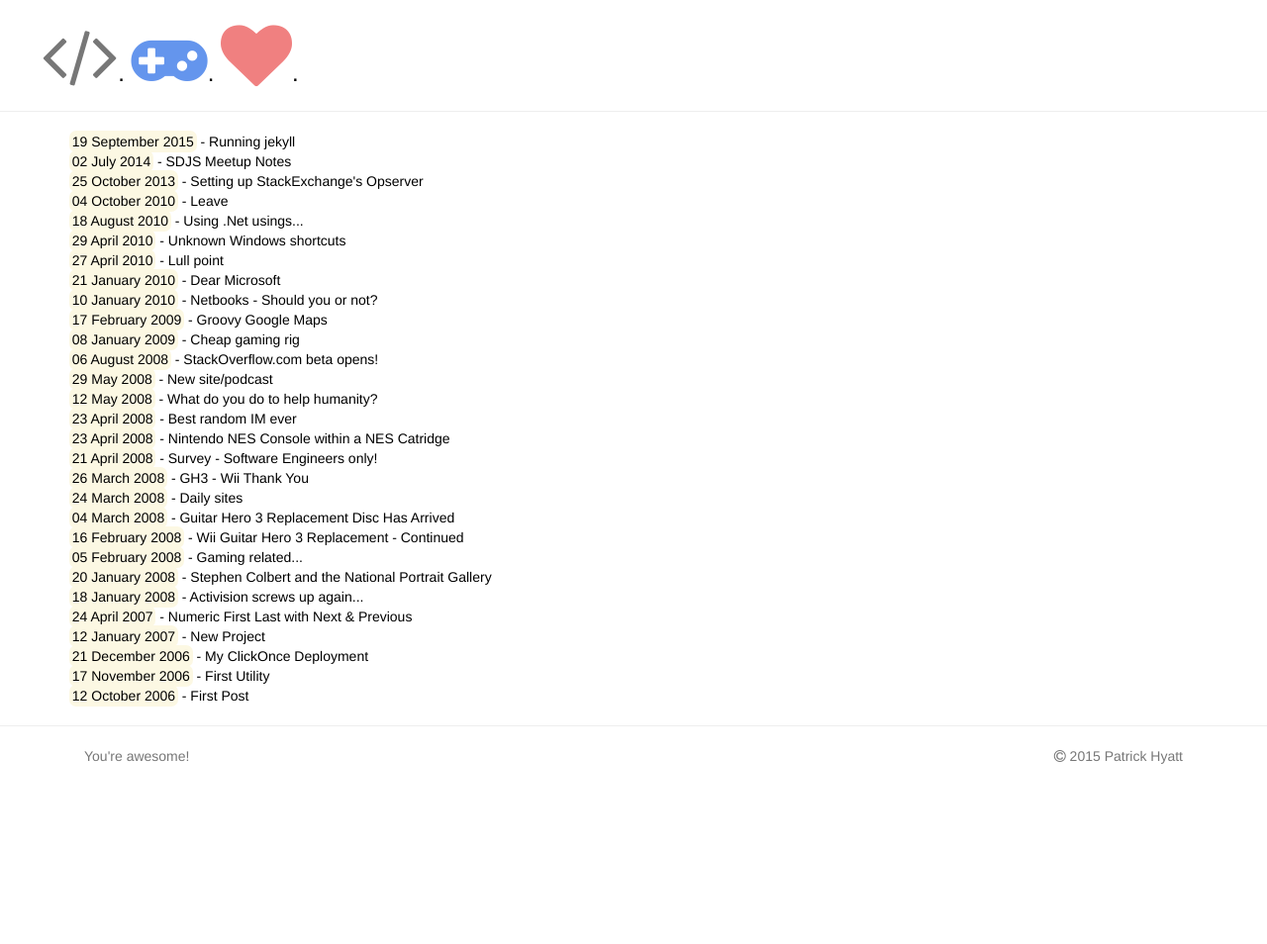
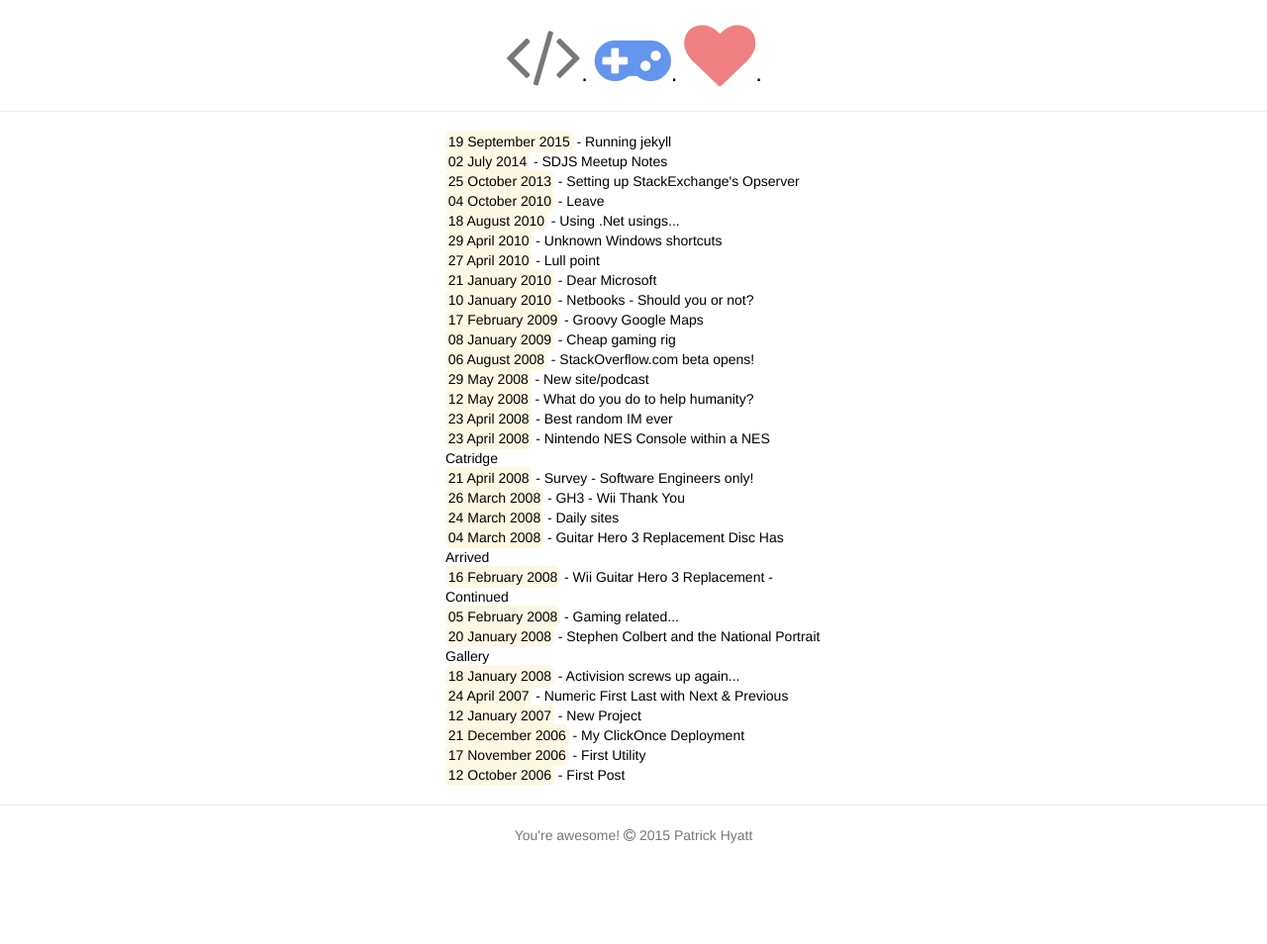
Before and after one commit to patHyatt/patHyatt.github.io, a Jekyll site: the page built from index.html, in a window 1280 px wide. Shown: the whole page at 99% size. Built offline with Jekyll 4.4.1, drawn with Linux system fonts in a browser that asks for light colours; nearby versions of some CDN libraries; after the commit the page ends 900 px from its top, so only the background shows below that.

Commit message:
Update to centric layout

```diff
--- a/_layouts/default.html
+++ b/_layouts/default.html
@@ -20,7 +20,7 @@
     <link rel="stylesheet" href="/assets/css/main.css">
   </head>
   <body>
-    <header>
+    <header class="text-center">
       <h3>
         <a href="/">
           <i title="code" class="fa fa-code fa-3x code"></i>.
@@ -32,14 +32,12 @@
     <hr />
     {{ content }}
     <hr />
-    <footer>
-      <div class="container">
-        <div class="col-xs-6 text-left">
-          You're awesome!
-        </div>
-        <div class="col-xs-6 text-right">
-          <i class="fa fa-copyright"></i> 2015 {{ site.name }}
-        </div>
+    <footer class="text-center">
+      <div class="row">
+          <div class="col-xs-12">
+            You're awesome!
+            <i class="fa fa-copyright"></i> 2015 {{ site.name }}
+          </div>
       </div>
     </footer>
     <script src="https://ajax.googleapis.com/ajax/libs/jquery/1.11.1/jquery.min.js"></script>
--- a/_layouts/post.html
+++ b/_layouts/post.html
@@ -5,9 +5,9 @@ layout: "default"
   <div class='container'>
   	<div class="row text-center"><h3>{{ page.title }}</h3></div>
     <div class="row">
-    	<div class="col-xs-2 mark text-center">{{ page.date | date_to_long_string }}</div>
-    	<div class="col-xs-8 content">{{ content }}</div>
-    	<div class="col-xs-2"></div>
+    	<div class="col-xs-1 mark text-center">{{ page.date | date_to_long_string }}</div>
+    	<div class="col-xs-10 content">{{ content }}</div>
+    	<div class="col-xs-1"></div>
     </div>
   </div>
 </article>
--- a/index.html
+++ b/index.html
@@ -3,7 +3,7 @@ title: Home
 layout: "default"
 ---
 <div class='container'>
-    <div class='col-xs-12'>
+    <div class='col-xs-4 col-xs-offset-4'>
     	{% for post in site.posts %}
         <div class='row'>
             <a href="{{ post.url }}"><span class="mark">{{ post.date || date_to_long_string }}</span> - {{ post.title }}</a>
```
